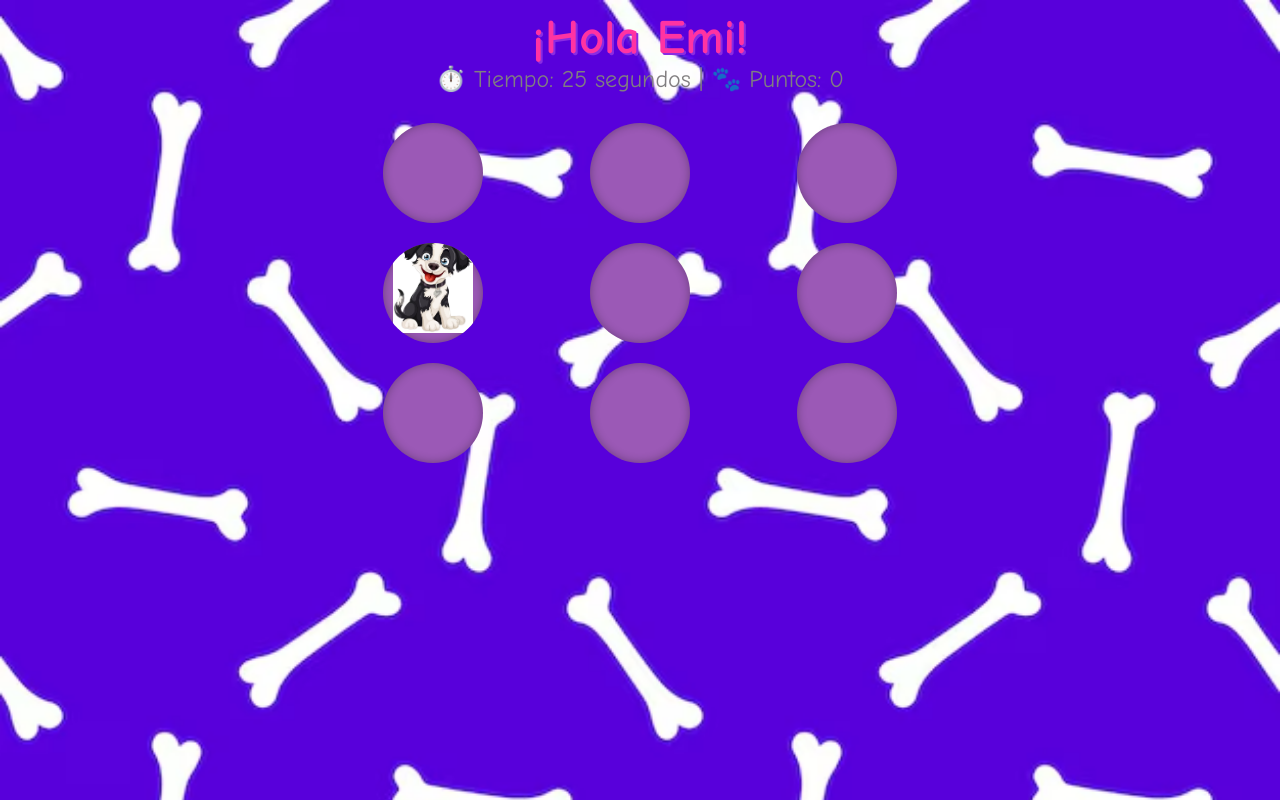
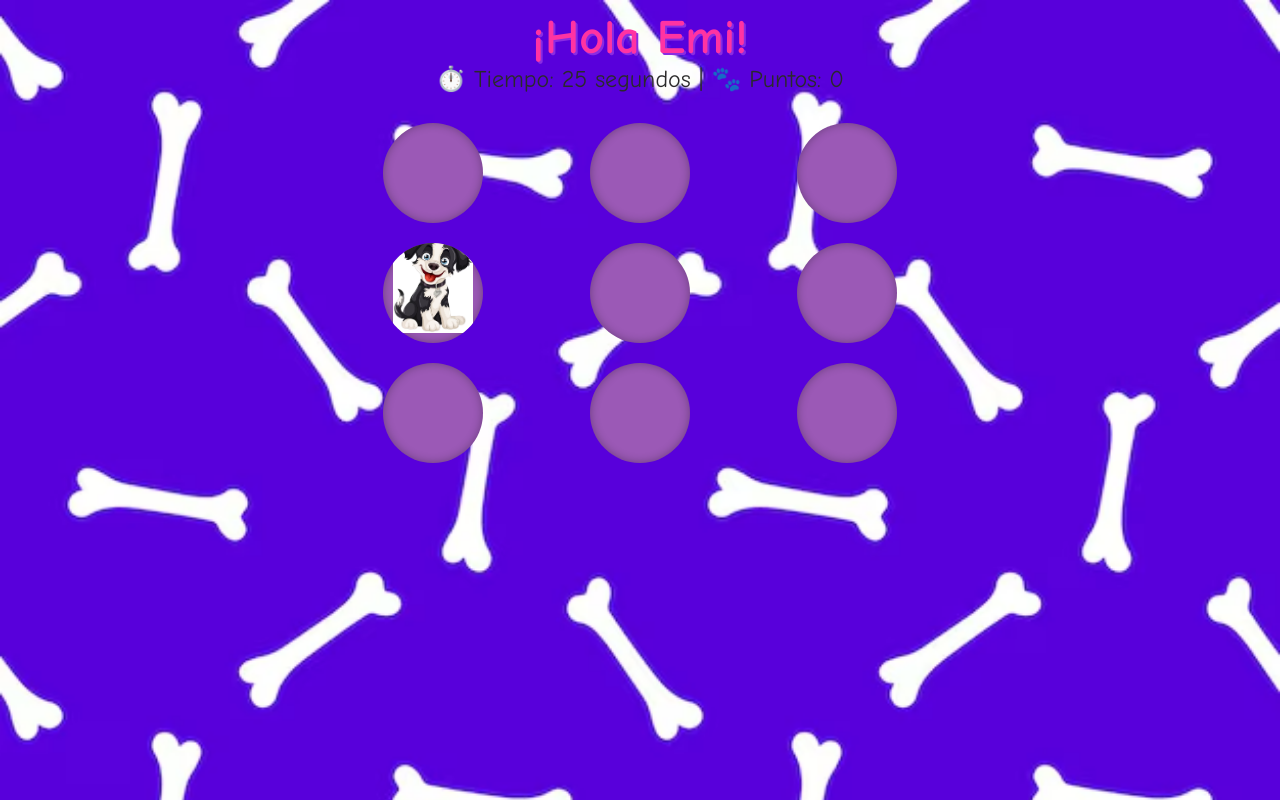
Before and after one commit to emiliaaldao/-Hoy-cumple-Emi-, a plain HTML site: page index.html in a window 1280 px wide. Drawn offline with Linux system fonts and the light colour scheme.

Commit message:
Update index.html

```diff
--- a/index.html
+++ b/index.html
@@ -22,7 +22,7 @@
     }
     .info-bar {
       text-align: center;
-      color: #817E80;
+      color: #2B2A2B;
       font-size: 1.5rem;
       margin-bottom: 10px;
     }
```
